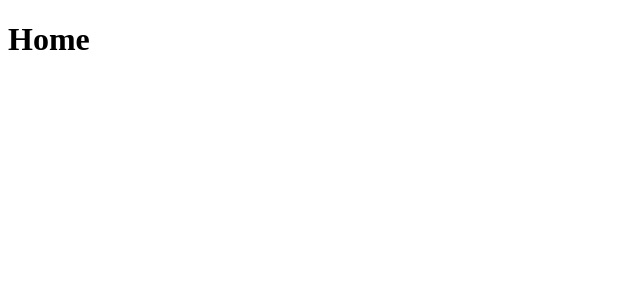
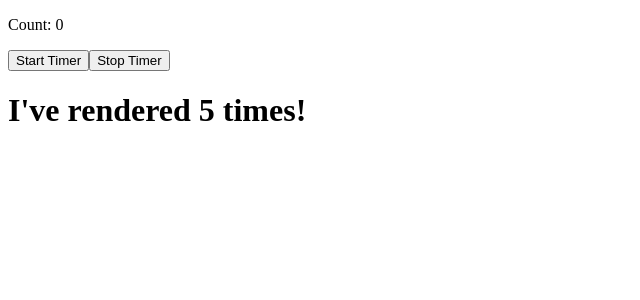
Before and after one commit to chidambararajab/playground-nextjs, a Next.js app: page / in a window 1280 px wide. Shown: the top 300 px of the page, without its empty margins (0-640 px from the left). Built offline with nearby package versions, Linux system fonts and the light colour scheme.

Commit message:
[HOOK]: useEffect & useRef

```diff
--- /dev/null
+++ b/hooks/Effect.js
@@ -0,0 +1,23 @@
+import { useState, useEffect } from "react";
+import ReactDOM from "react-dom/client";
+
+export default function Effect({ dependiency = true }) {
+  const [count, setCount] = useState(0);
+  if (dependiency === false) {
+    useEffect(() => {
+      setTimeout(() => {
+        setCount((count) => count + 1);
+      }, 1000);
+    });
+
+    return <h1>I've rendered {count} times!</h1>;
+  } else {
+    useEffect(() => {
+      setTimeout(() => {
+        setCount((count) => count + 1);
+      }, 1000);
+    }, []);
+
+    return <h1>I've rendered {count} times!</h1>;
+  }
+}
--- /dev/null
+++ b/hooks/Ref.js
@@ -0,0 +1,28 @@
+import React, { useRef, useState, useEffect } from "react";
+
+export default function Ref() {
+  const [count, setCount] = useState(0);
+  const timerRef = useRef(null);
+
+  useEffect(() => {
+    console.log("data");
+  }, []);
+
+  function startTimer() {
+    timerRef.current = setInterval(() => {
+      setCount((prevCount) => prevCount + 1);
+    }, 1000);
+  }
+
+  function stopTimer() {
+    clearInterval(timerRef.current);
+  }
+
+  return (
+    <div>
+      <p>Count: {count}</p>
+      <button onClick={startTimer}>Start Timer</button>
+      <button onClick={stopTimer}>Stop Timer</button>
+    </div>
+  );
+}
--- /dev/null
+++ b/hooks/index.js
@@ -0,0 +1,4 @@
+import Ref from "./Ref";
+import Effect from "./Effect";
+
+export { Ref, Effect };
--- a/pages/index.js
+++ b/pages/index.js
@@ -1,7 +1,10 @@
+import { Effect, Ref } from "@/hooks";
+
 export default function Home() {
   return (
-    <>
-      <h1>Home</h1>
-    </>
+    <div>
+      <Ref />
+      <Effect dependiency={false} />
+    </div>
   );
 }
```
